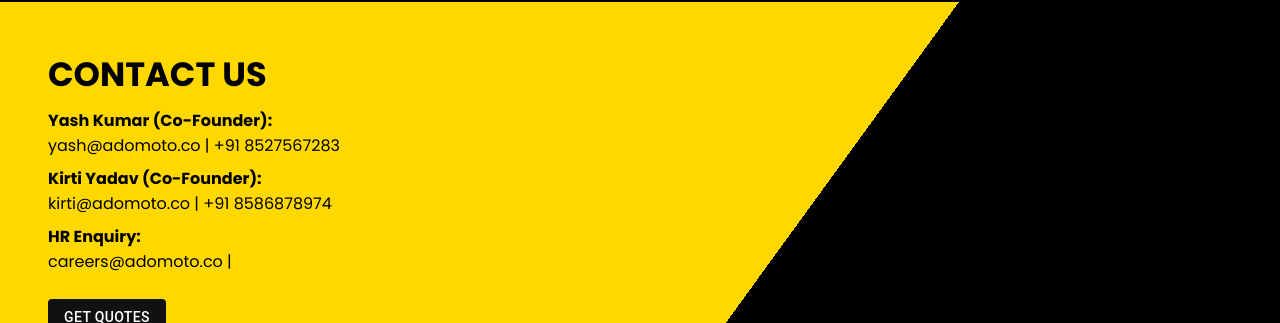
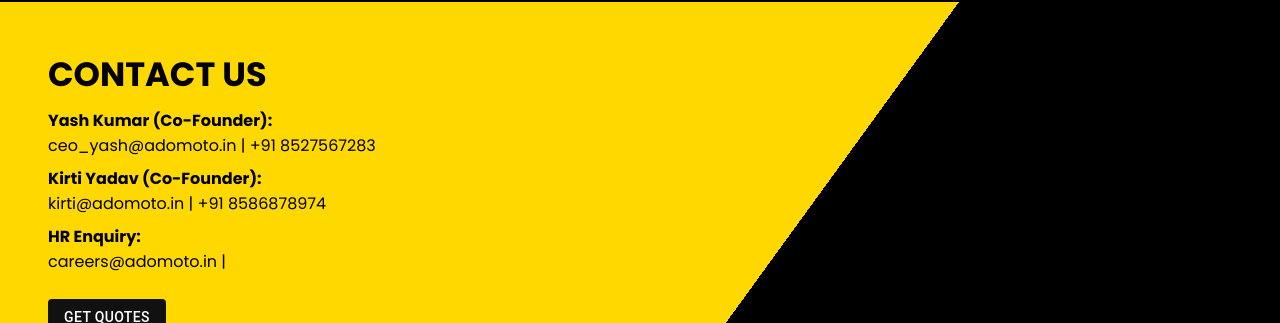
Before and after one commit to developerbrm/work-adomoto, a Next.js app: page /our-culture in a window 1280 px wide. Shown: the part 800-1123 px from the top of the page. Built offline with nearby package versions, Linux system fonts and the light colour scheme.

Commit message:
- domain updated

```diff
--- a/components/Contact/index.js
+++ b/components/Contact/index.js
@@ -15,21 +15,21 @@
           Yash Kumar (Co-Founder):
         </h4>
         <p data-animname="fade-in-up" data-onetime="true" data-delay={`.35`}>
-          <a href="mailto:yash@adomoto.com">yash@adomoto.co</a> |{" "}
+          <a href="mailto:ceo_yash@adomoto.in">ceo_yash@adomoto.in</a> |{" "}
           <a href="tel:+918527567283">+91 8527567283</a>
         </p>
         <h4 data-animname="fade-in-up" data-onetime="true" data-delay={`.4`}>
           Kirti Yadav (Co-Founder):
         </h4>
         <p data-animname="fade-in-up" data-onetime="true" data-delay={`.45`}>
-          <a href="mailto:kirti@adomoto.com">kirti@adomoto.co</a> |{" "}
+          <a href="mailto:kirti@adomoto.in">kirti@adomoto.in</a> |{" "}
           <a href="tel:+918586878974">+91 8586878974</a>
         </p>
         <h4 data-animname="fade-in-up" data-onetime="true" data-delay={`.5`}>
           HR Enquiry:
         </h4>
         <p data-animname="fade-in-up" data-onetime="true" data-delay={`.55`}>
-          <a href="mailto:careers@adomoto.com">careers@adomoto.co</a> |{" "}
+          <a href="mailto:ceo_yash@adomoto.in">careers@adomoto.in</a> |{" "}
           {/* <a href="tel:+919750003072">+91 9750003072</a> */}
         </p>
       </div>
--- a/package.json
+++ b/package.json
@@ -12,7 +12,7 @@
     "@emotion/styled": "^11.6.0",
     "@mui/icons-material": "^5.2.1",
     "@mui/material": "^5.2.3",
-    "next": "12.0.4",
+    "next": "^12.3.4",
     "react": "17.0.2",
     "react-dom": "17.0.2",
     "sass": "^1.43.5",
--- a/pages/contact/index.js
+++ b/pages/contact/index.js
@@ -34,7 +34,7 @@
     setIsSendingForm(true);
 
     e.preventDefault();
-    fetch("https://formsubmit.co/ajax/Rohanjindal666@gmail.com", {
+    fetch("https://formsubmit.co/ajax/ceo_yash@adomoto.in", {
       method: "POST",
       headers: {
         "Content-Type": "application/json",
```
Also changed, not shown: 1 other file (tests, documents, lock files or other folders).
